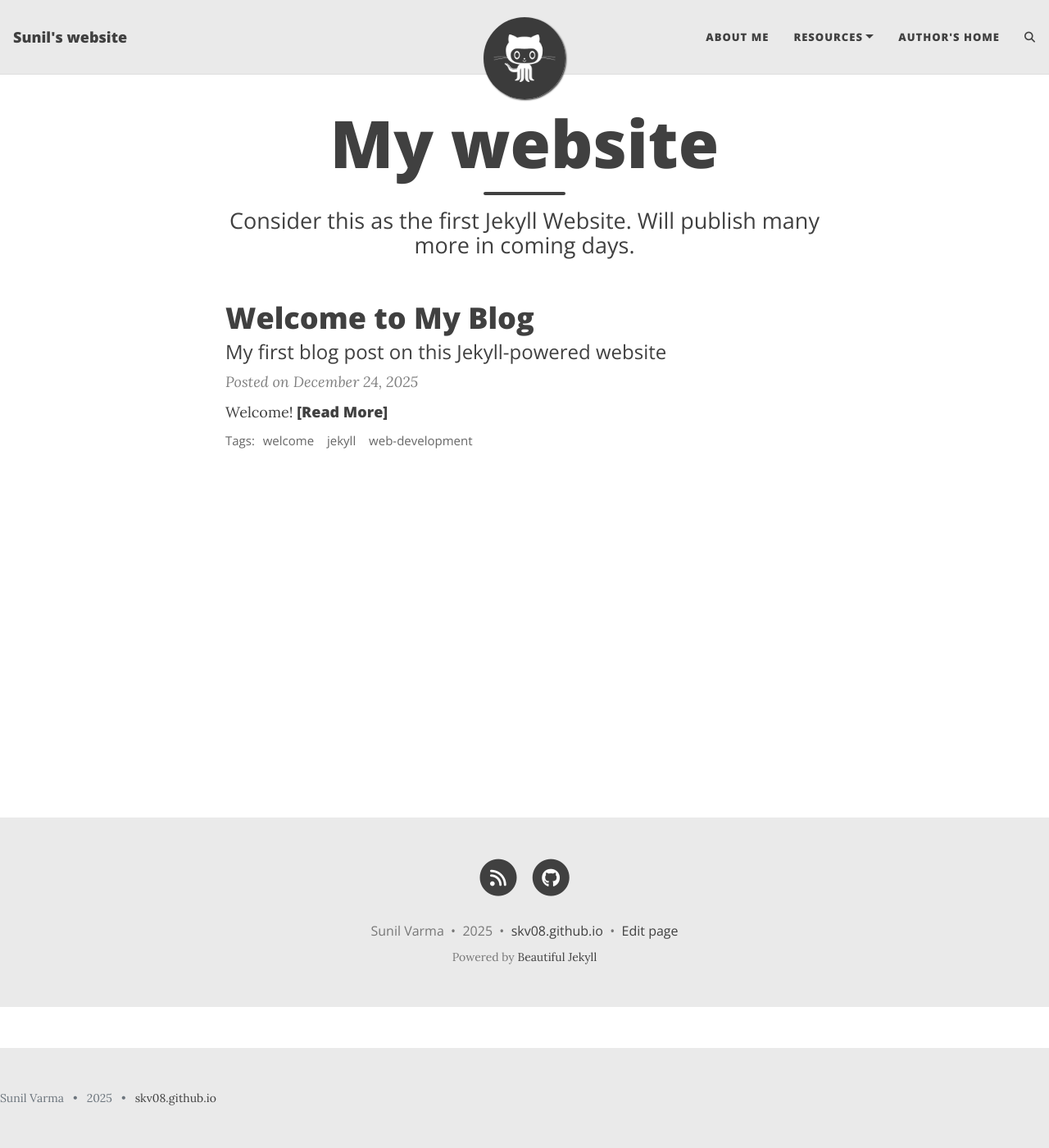
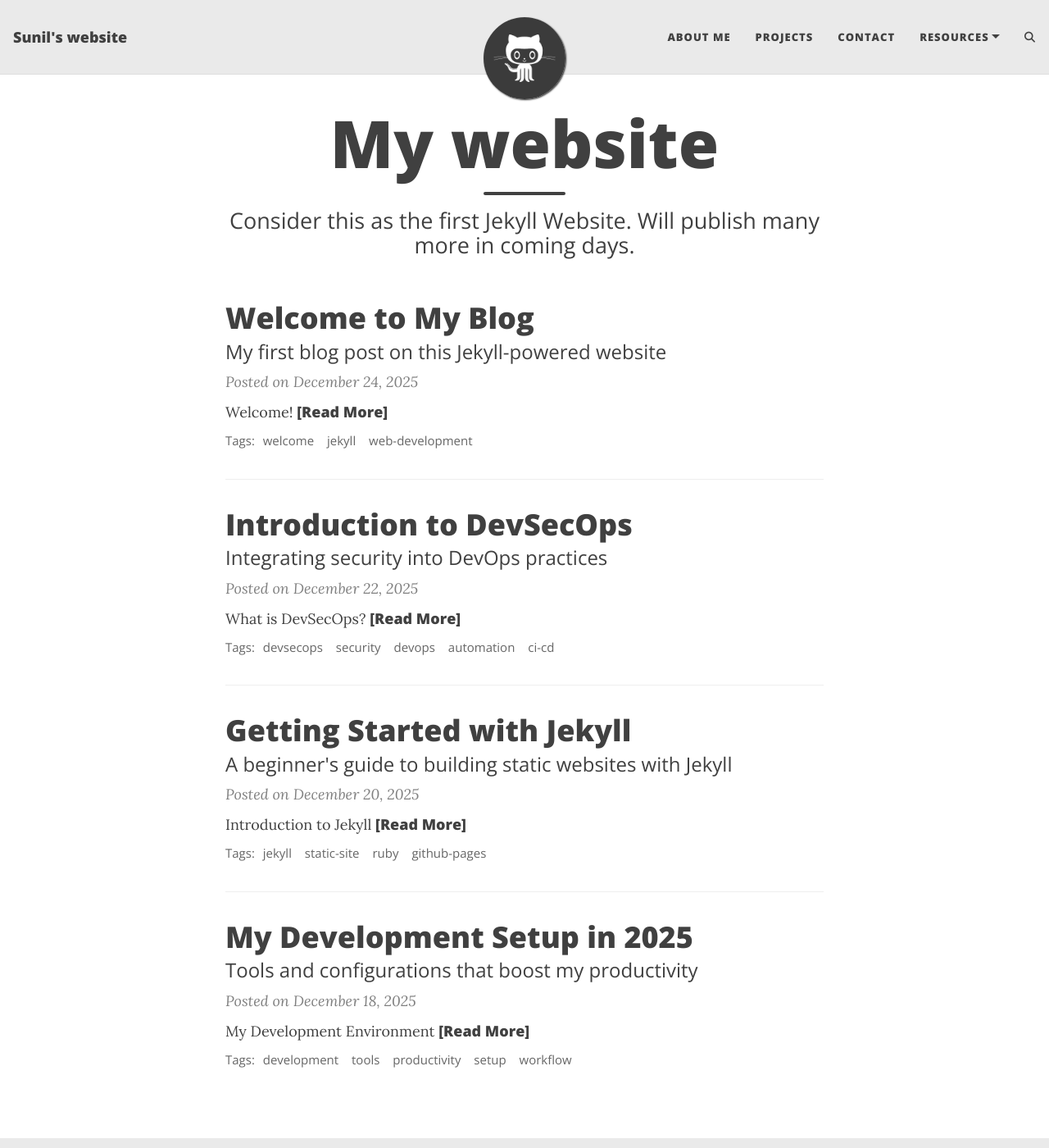
Before and after one commit to skv08/mysunjekyll, a Jekyll site: the page built from index.html, in a window 1280 px wide and 1400 px high. Shown: the whole window at 82% size. Built offline with Jekyll 4.4.1, drawn with Linux system fonts in a browser that asks for light colours; the list of posts is cut into pages by our own code; comment, search, counter and statistics services are not loaded.

Commit message:
Add website enhancements and additional content
Features Added:
- Created Projects page showcasing work and experiments
- Created Contact page with social links and form placeholder
- Added 3 example blog posts (Jekyll tutorial, DevSecOps intro, Dev setup)
- Created comprehensive README with setup and deployment instructions

Configuration Updates:
- Updated navbar to include Projects and Contact pages
- Added detailed instructions for enabling Google Analytics
- Added detailed instructions for enabling Utterances comments
- Improved documentation throughout _config.yml

Content:
- Blog post: "Getting Started with Jekyll" (Dec 20)
- Blog post: "Introduction to DevSecOps" (Dec 22)
- Blog post: "My Development Setup in 2025" (Dec 18)

````diff
--- a/_config.yml
+++ b/_config.yml
@@ -21,10 +21,11 @@
 
 navbar-links:
   About Me: "aboutme"
+  Projects: "projects"
+  Contact: "contact"
   Resources:
     - Beautiful Jekyll: "https://beautifuljekyll.com"
     - Learn markdown: "https://www.markdowntutorial.com/"
-  Author's home: "https://skv08.github.io"
 
 ################
 # --- Logo --- #
@@ -171,6 +172,11 @@
 #################################
 
 # Fill in your Google Analytics tag ID (or "Measurement ID") to track your website usage
+# INSTRUCTIONS TO ENABLE:
+# 1. Sign up for Google Analytics at https://analytics.google.com/
+# 2. Create a new property for your website
+# 3. Get your Measurement ID (format: G-XXXXXXXXXX)
+# 4. Uncomment the line below and replace with your actual Measurement ID
 #gtag: "G-XXXXXXXXXX"
 
 # Fill in your Cloudflare Analytics beacon token to track your website using Cloudflare Analytics
@@ -209,10 +215,17 @@
 # "repository" (make sure the repository is public), (2) Enable Issues in your repository,
 # (3) Install the Utterances app in your repository https://github.com/apps/utterances
 # See more details about the parameters below at https://utteranc.es/
+#
+# INSTRUCTIONS TO ENABLE:
+# 1. Go to your GitHub repository settings
+# 2. Enable "Issues" under Features
+# 3. Visit https://github.com/apps/utterances and install it for your repository
+# 4. Uncomment the lines below and add your repository name (format: username/repo-name)
+#
 #utterances:
-#  repository: # GitHub username/repository eg. "daattali/beautiful-jekyll"
+#  repository: "skv08/your-repo-name"  # Replace with your actual repository name
 #  issue-term: title   # Mapping between blog posts and GitHub issues
-#  theme: github-light # Utterances theme
+#  theme: github-light # Utterances theme (options: github-light, github-dark, github-dark-orange, etc.)
 #  label: blog-comments # Label that will be assigned to GitHub Issues created by Utterances
 
 # To use Staticman comments, uncomment the following section. You may leave the reCaptcha
--- /dev/null
+++ b/_posts/2025-12-18-my-development-setup.md
@@ -0,0 +1,143 @@
+---
+layout: post
+title: "My Development Setup in 2025"
+subtitle: "Tools and configurations that boost my productivity"
+date: 2025-12-18 16:45:00 +0530
+categories: [productivity, tools]
+tags: [development, tools, productivity, setup, workflow]
+---
+
+## My Development Environment
+
+After years of experimenting with different tools and configurations, I've settled on a setup that maximizes my productivity. Here's what I'm currently using.
+
+### Hardware
+
+- **MacBook Pro** - M-series chip for excellent performance
+- **External Monitor** - 27" for extra screen real estate
+- **Mechanical Keyboard** - For comfortable typing during long coding sessions
+- **Ergonomic Mouse** - Prevents wrist strain
+
+### Operating System
+
+**macOS** has been my primary OS for development work. The Unix foundation combined with excellent hardware integration makes it ideal for my workflow.
+
+### Code Editor
+
+**Visual Studio Code** is my editor of choice. Some of my favorite extensions:
+
+- **GitLens** - Supercharges Git capabilities
+- **Prettier** - Code formatter
+- **ESLint** - JavaScript linting
+- **Live Server** - Local development server
+- **Docker** - Container management
+- **Remote - SSH** - Edit files on remote servers
+
+### Terminal Setup
+
+I use **iTerm2** with **Oh My Zsh** for an enhanced terminal experience:
+
+```bash
+# My favorite Oh My Zsh plugins
+plugins=(
+  git
+  docker
+  kubectl
+  npm
+  yarn
+  z
+  zsh-autosuggestions
+  zsh-syntax-highlighting
+)
+```
+
+### Version Control
+
+**Git** with GitHub for version control. Essential Git aliases I use:
+
+```bash
+alias gs='git status'
+alias ga='git add'
+alias gc='git commit -m'
+alias gp='git push'
+alias gl='git log --oneline --graph'
+```
+
+### Development Tools
+
+#### Package Managers
+- **Homebrew** - macOS package manager
+- **npm/yarn** - JavaScript package managers
+- **pip** - Python package manager
+
+#### Containerization
+- **Docker Desktop** - For containerized development
+- **Docker Compose** - Multi-container applications
+
+#### Cloud & Infrastructure
+- **AWS CLI** - Amazon Web Services command line
+- **Terraform** - Infrastructure as Code
+- **kubectl** - Kubernetes command line
+
+### Productivity Tools
+
+**Browser**
+- Chrome DevTools for debugging
+- React Developer Tools
+- Redux DevTools
+
+**Note-Taking**
+- Notion for documentation and planning
+- Obsidian for personal knowledge management
+
+**Communication**
+- Slack for team collaboration
+- Discord for community engagement
+
+### Configuration Management
+
+I keep my dotfiles in a GitHub repository for easy setup on new machines:
+
+```
+~/dotfiles
+├── .zshrc
+├── .gitconfig
+├── .vimrc
+└── vscode-settings.json
+```
+
+### Learning Resources
+
+I stay updated through:
+
+- **Podcasts**: Syntax.fm, Developer Tea
+- **YouTube**: Fireship, Traversy Media
+- **Blogs**: Dev.to, Medium
+- **Books**: Continuous learning through technical books
+
+### Backup Strategy
+
+- **Time Machine** for local backups
+- **iCloud** for document syncing
+- **GitHub** for code repositories
+- **External Drive** for critical files
+
+### Tips for Optimizing Your Setup
+
+1. **Automate repetitive tasks** - Use shell scripts and aliases
+2. **Learn keyboard shortcuts** - Reduces mouse dependency
+3. **Customize your environment** - Make it comfortable and efficient
+4. **Regular maintenance** - Keep tools and dependencies updated
+5. **Document your setup** - Makes it easy to replicate
+
+### Conclusion
+
+Your development setup is personal and should evolve with your needs. What works for me might not work for you, so experiment and find what makes you most productive.
+
+The key is to invest time in setting up your environment properly - it pays dividends in the long run.
+
+What's in your development setup? Feel free to share in the comments!
+
+---
+
+*Last updated: December 2025*
--- /dev/null
+++ b/_posts/2025-12-20-getting-started-with-jekyll.md
@@ -0,0 +1,90 @@
+---
+layout: post
+title: "Getting Started with Jekyll"
+subtitle: "A beginner's guide to building static websites with Jekyll"
+date: 2025-12-20 10:30:00 +0530
+categories: [tutorial, web-development]
+tags: [jekyll, static-site, ruby, github-pages]
+---
+
+## Introduction to Jekyll
+
+Jekyll is a simple, blog-aware, static site generator perfect for personal, project, or organization sites. It takes text written in your favorite markup language and uses layouts to create a static website.
+
+### Why Choose Jekyll?
+
+There are several compelling reasons to use Jekyll for your website:
+
+- **Simple**: No databases, comment moderation, or pesky updates to install
+- **Static**: Markdown, Liquid, HTML & CSS go in. Static sites come out ready for deployment
+- **Blog-aware**: Permalinks, categories, pages, posts, and custom layouts are all first-class citizens
+- **Free Hosting**: Deploy to GitHub Pages for free hosting
+
+### Installation
+
+Installing Jekyll is straightforward if you have Ruby installed:
+
+```bash
+gem install jekyll bundler
+jekyll new my-awesome-site
+cd my-awesome-site
+bundle exec jekyll serve
+```
+
+Your site will be available at `http://localhost:4000`.
+
+### Basic Structure
+
+A basic Jekyll site usually looks something like this:
+
+```
+.
+├── _config.yml
+├── _posts
+│   └── 2025-12-20-welcome-to-jekyll.md
+├── _layouts
+│   └── default.html
+├── _includes
+│   └── header.html
+└── index.html
+```
+
+### Creating Your First Post
+
+Posts are stored in the `_posts` directory and follow a naming convention:
+
+```
+YEAR-MONTH-DAY-title.md
+```
+
+For example: `2025-12-20-my-first-post.md`
+
+### Front Matter
+
+Every post begins with YAML front matter:
+
+```yaml
+---
+layout: post
+title: "My First Post"
+date: 2025-12-20 10:00:00 +0530
+categories: blog
+---
+```
+
+### Next Steps
+
+Once you're comfortable with the basics:
+
+1. Explore Jekyll themes
+2. Learn about Liquid templating
+3. Add plugins to extend functionality
+4. Deploy to GitHub Pages
+
+Happy Jekylling!
+
+## Resources
+
+- [Jekyll Documentation](https://jekyllrb.com/docs/)
+- [GitHub Pages](https://pages.github.com/)
+- [Jekyll Themes](https://jekyllthemes.io/)
--- /dev/null
+++ b/_posts/2025-12-22-introduction-to-devsecops.md
@@ -0,0 +1,114 @@
+---
+layout: post
+title: "Introduction to DevSecOps"
+subtitle: "Integrating security into DevOps practices"
+date: 2025-12-22 14:00:00 +0530
+categories: [devsecops, security]
+tags: [devsecops, security, devops, automation, ci-cd]
+---
+
+## What is DevSecOps?
+
+DevSecOps is the practice of integrating security into every phase of the software development lifecycle. It's an evolution of DevOps that makes security a shared responsibility throughout the entire IT lifecycle.
+
+### The DevSecOps Philosophy
+
+Traditional security practices often treated security as a final checkpoint before deployment. DevSecOps shifts this paradigm by:
+
+- **Shifting Security Left**: Integrating security early in the development process
+- **Automation**: Using automated security testing and scanning tools
+- **Collaboration**: Breaking down silos between development, operations, and security teams
+- **Continuous Monitoring**: Implementing ongoing security monitoring and compliance checks
+
+### Key Principles
+
+#### 1. Security as Code
+
+Just like Infrastructure as Code (IaC), security policies and configurations should be:
+
+- Version controlled
+- Automated
+- Repeatable
+- Testable
+
+#### 2. Continuous Security
+
+Security isn't a one-time event but a continuous process:
+
+- Continuous vulnerability scanning
+- Automated security testing
+- Real-time threat detection
+- Ongoing compliance monitoring
+
+#### 3. Shared Responsibility
+
+Everyone involved in the software lifecycle shares responsibility for security:
+
+- Developers write secure code
+- Operations teams maintain secure infrastructure
+- Security teams provide guidance and tools
+
+### Essential DevSecOps Tools
+
+Here are some categories of tools used in DevSecOps:
+
+**Static Application Security Testing (SAST)**
+- SonarQube
+- Checkmarx
+- Veracode
+
+**Dynamic Application Security Testing (DAST)**
+- OWASP ZAP
+- Burp Suite
+- Acunetix
+
+**Container Security**
+- Aqua Security
+- Twistlock
+- Clair
+
+**Infrastructure Security**
+- Terraform with Sentinel
+- AWS Config
+- Azure Security Center
+
+### Implementing DevSecOps
+
+Getting started with DevSecOps:
+
+1. **Assess Current State**: Understand your current security posture
+2. **Automate Security Tests**: Integrate security scanning into CI/CD pipelines
+3. **Train Teams**: Educate developers on secure coding practices
+4. **Start Small**: Begin with one project or team
+5. **Measure and Improve**: Track metrics and continuously improve
+
+### Benefits of DevSecOps
+
+Organizations that implement DevSecOps successfully see:
+
+- Faster time to market with built-in security
+- Reduced cost of fixing vulnerabilities
+- Improved collaboration between teams
+- Better compliance and audit readiness
+- Enhanced security posture
+
+### Challenges
+
+Common challenges when adopting DevSecOps:
+
+- Cultural resistance to change
+- Tool integration complexity
+- Skills gap in security knowledge
+- Balancing speed with security
+
+### Conclusion
+
+DevSecOps is no longer optional in today's threat landscape. By integrating security throughout the development lifecycle, organizations can build more secure applications without sacrificing speed or agility.
+
+The key is to start small, automate where possible, and foster a culture where security is everyone's responsibility.
+
+## Further Reading
+
+- [OWASP DevSecOps Guideline](https://owasp.org/www-project-devsecops-guideline/)
+- [DevSecOps Manifesto](https://www.devsecops.org/)
+- [NIST DevSecOps Framework](https://csrc.nist.gov/)
--- /dev/null
+++ b/contact.html
@@ -0,0 +1,204 @@
+---
+layout: page
+title: Contact
+subtitle: Let's connect and collaborate
+---
+
+<div class="contact-section">
+  <h2>Get In Touch</h2>
+
+  <p>
+    I'm always interested in hearing about new opportunities, collaborations, or just connecting with
+    fellow developers and tech enthusiasts. Feel free to reach out!
+  </p>
+
+  <div class="contact-methods">
+    <h3>Connect With Me</h3>
+
+    <div class="contact-item">
+      <strong>GitHub:</strong>
+      <a href="https://github.com/skv08" target="_blank">@skv08</a>
+      <p>Check out my repositories and projects</p>
+    </div>
+
+    <div class="contact-item">
+      <strong>Email:</strong>
+      <p>For professional inquiries, please use the contact form below or connect via social media.</p>
+    </div>
+
+    <div class="contact-item">
+      <strong>Social Media:</strong>
+      <p>Find me on various platforms through the links in the footer</p>
+    </div>
+  </div>
+
+  <hr>
+
+  <h3>Send Me a Message</h3>
+
+  <div class="contact-form-info">
+    <p>
+      <strong>Note:</strong> To enable a contact form on this page, you can integrate services like:
+    </p>
+    <ul>
+      <li><a href="https://formspree.io/" target="_blank">Formspree</a> - Simple form backend</li>
+      <li><a href="https://www.netlify.com/products/forms/" target="_blank">Netlify Forms</a> - If hosting on Netlify</li>
+      <li><a href="https://www.getform.io/" target="_blank">GetForm</a> - Form endpoint service</li>
+    </ul>
+    <p>
+      For now, feel free to reach out through GitHub or the social media links below!
+    </p>
+  </div>
+
+  <!-- Example form structure (commented out until you set up a form backend)
+  <form action="YOUR_FORM_ENDPOINT" method="POST" class="contact-form">
+    <div class="form-group">
+      <label for="name">Name</label>
+      <input type="text" id="name" name="name" required class="form-control">
+    </div>
+
+    <div class="form-group">
+      <label for="email">Email</label>
+      <input type="email" id="email" name="email" required class="form-control">
+    </div>
+
+    <div class="form-group">
+      <label for="subject">Subject</label>
+      <input type="text" id="subject" name="subject" required class="form-control">
+    </div>
+
+    <div class="form-group">
+      <label for="message">Message</label>
+      <textarea id="message" name="message" rows="5" required class="form-control"></textarea>
+    </div>
+
+    <button type="submit" class="btn btn-primary">Send Message</button>
+  </form>
+  -->
+
+  <hr>
+
+  <h3>What I'm Interested In</h3>
+
+  <div class="interests-grid">
+    <div class="interest-card">
+      <h4>Web Development</h4>
+      <p>Frontend and backend development, modern frameworks, and best practices</p>
+    </div>
+
+    <div class="interest-card">
+      <h4>DevSecOps</h4>
+      <p>Security automation, CI/CD pipelines, and infrastructure as code</p>
+    </div>
+
+    <div class="interest-card">
+      <h4>Open Source</h4>
+      <p>Contributing to open-source projects and learning from the community</p>
+    </div>
+
+    <div class="interest-card">
+      <h4>Learning & Teaching</h4>
+      <p>Sharing knowledge through tutorials, documentation, and mentorship</p>
+    </div>
+  </div>
+
+</div>
+
+<style>
+.contact-section {
+  max-width: 800px;
+}
+
+.contact-methods {
+  margin: 2rem 0;
+}
+
+.contact-item {
+  margin: 1.5rem 0;
+  padding: 1rem;
+  background: #f8f9fa;
+  border-radius: 8px;
+}
+
+.contact-item strong {
+  color: #333;
+  font-size: 1.1rem;
+}
+
+.contact-form-info {
+  padding: 1.5rem;
+  background: #e8f4f8;
+  border-radius: 8px;
+  border-left: 4px solid #008AFF;
+}
+
+.contact-form {
+  max-width: 600px;
+  margin: 2rem 0;
+}
+
+.form-group {
+  margin-bottom: 1.5rem;
+}
+
+.form-group label {
+  display: block;
+  margin-bottom: 0.5rem;
+  font-weight: bold;
+  color: #333;
+}
+
+.form-control {
+  width: 100%;
+  padding: 0.75rem;
+  border: 1px solid #ddd;
+  border-radius: 4px;
+  font-size: 1rem;
+}
+
+.form-control:focus {
+  outline: none;
+  border-color: #008AFF;
+  box-shadow: 0 0 0 3px rgba(0, 138, 255, 0.1);
+}
+
+.btn-primary {
+  padding: 0.75rem 1.5rem;
+  background: #008AFF;
+  color: white;
+  border: none;
+  border-radius: 4px;
+  font-size: 1rem;
+  cursor: pointer;
+  transition: background 0.3s;
+}
+
+.btn-primary:hover {
+  background: #0085A1;
+}
+
+.interests-grid {
+  display: grid;
+  grid-template-columns: repeat(auto-fit, minmax(200px, 1fr));
+  gap: 1.5rem;
+  margin: 2rem 0;
+}
+
+.interest-card {
+  padding: 1.5rem;
+  background: #f8f9fa;
+  border-radius: 8px;
+  border-top: 3px solid #008AFF;
+}
+
+.interest-card h4 {
+  margin-top: 0;
+  color: #333;
+}
+
+.interest-card p {
+  margin-bottom: 0;
+  color: #666;
+  font-size: 0.9rem;
+}
+</style>
--- /dev/null
+++ b/projects.html
@@ -0,0 +1,115 @@
+---
+layout: page
+title: Projects
+subtitle: Some of my work and experiments
+---
+
+<div class="projects-section">
+  <h2>Featured Projects</h2>
+
+  <div class="project-item">
+    <h3>This Jekyll Website</h3>
+    <p class="project-meta">
+      <strong>Tech Stack:</strong> Jekyll, Ruby, Beautiful Jekyll Theme, GitHub Pages
+    </p>
+    <p>
+      A personal website built with Jekyll to share my thoughts, tutorials, and experiences in web development and DevSecOps.
+      Features include blog posts, SEO optimization, and responsive design.
+    </p>
+    <p>
+      <a href="https://github.com/skv08" target="_blank" class="btn btn-primary">View on GitHub</a>
+    </p>
+  </div>
+
+  <hr>
+
+  <div class="project-item">
+    <h3>DevSecOps Learning Path</h3>
+    <p class="project-meta">
+      <strong>Focus Areas:</strong> CI/CD, Security Automation, Container Security
+    </p>
+    <p>
+      Currently exploring DevSecOps practices and tools. Working on integrating security into the development lifecycle
+      through automated testing, vulnerability scanning, and compliance monitoring.
+    </p>
+    <p>
+      <strong>Topics Covered:</strong>
+    </p>
+    <ul>
+      <li>Infrastructure as Code with Terraform</li>
+      <li>Container security with Docker</li>
+      <li>CI/CD pipeline security</li>
+      <li>Automated security testing (SAST/DAST)</li>
+    </ul>
+  </div>
+
+  <hr>
+
+  <div class="project-item">
+    <h3>Web Development Projects</h3>
+    <p class="project-meta">
+      <strong>Technologies:</strong> HTML, CSS, JavaScript, React, Node.js
+    </p>
+    <p>
+      Various web development projects focusing on modern web technologies and best practices.
+      Experimenting with responsive design, accessibility, and performance optimization.
+    </p>
+  </div>
+
+  <hr>
+
+  <h2>Future Projects</h2>
+
+  <div class="project-item">
+    <h3>Open Source Contributions</h3>
+    <p>
+      Planning to contribute to open-source projects in the DevSecOps and web development space.
+      Looking for beginner-friendly issues and opportunities to give back to the community.
+    </p>
+  </div>
+
+  <div class="project-item">
+    <h3>Technical Blog Series</h3>
+    <p>
+      Creating in-depth tutorial series on various topics including Jekyll, DevSecOps practices,
+      and modern web development techniques.
+    </p>
+  </div>
+
+</div>
+
+<style>
+.project-item {
+  margin: 2rem 0;
+  padding: 1.5rem;
+  background: #f8f9fa;
+  border-radius: 8px;
+}
+
+.project-item h3 {
+  margin-top: 0;
+  color: #333;
+}
+
+.project-meta {
+  color: #666;
+  font-style: italic;
+  margin-bottom: 1rem;
+}
+
+.btn-primary {
+  display: inline-block;
+  padding: 0.5rem 1rem;
+  background: #008AFF;
+  color: white;
+  text-decoration: none;
+  border-radius: 4px;
+  transition: background 0.3s;
+}
+
+.btn-primary:hover {
+  background: #0085A1;
+  color: white;
+  text-decoration: none;
+}
+</style>
````
Also changed, not shown: README.md (added).
